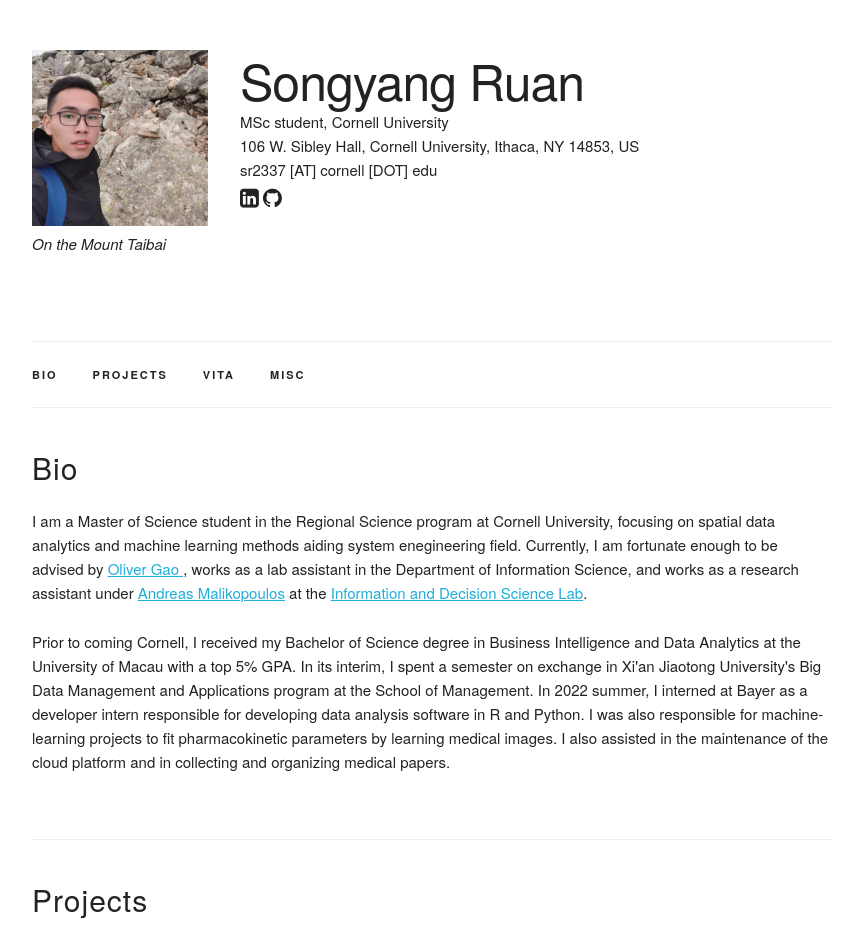
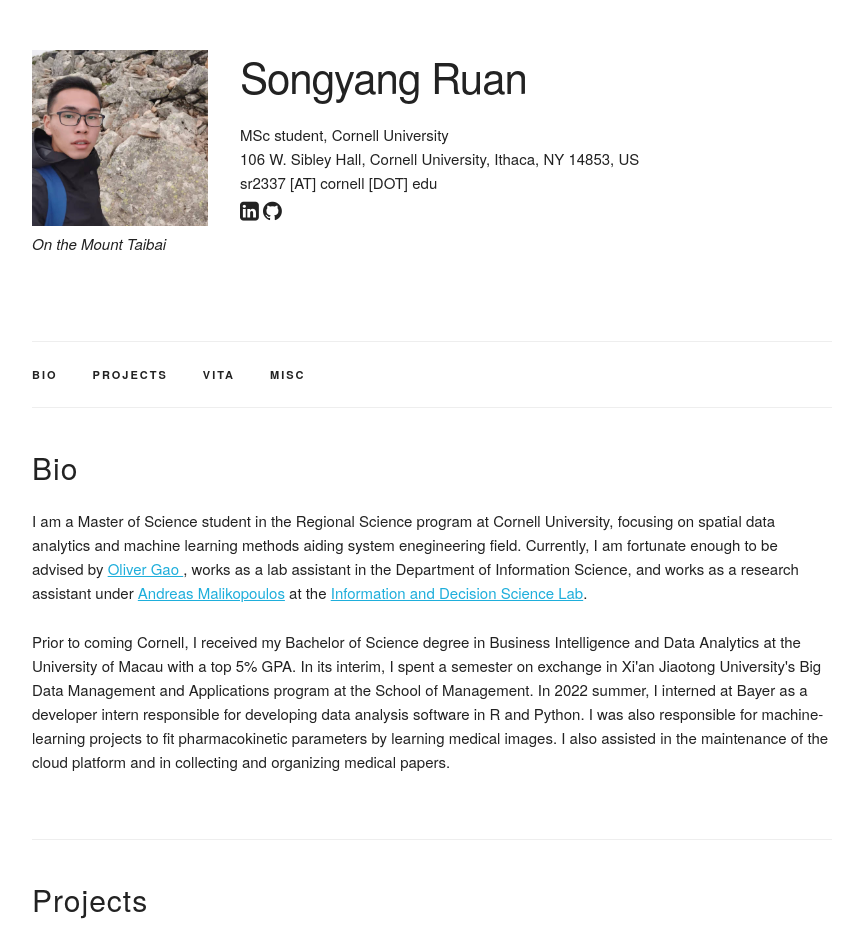
Before and after one commit to Horatioj/Horatioj.github.io, a Jekyll site: the page built from index.html, in a window 1280 px wide. Shown: the top 938 px of the page, without its empty margins (208-1067 px from the left). Built offline with Jekyll 4.4.1, drawn with Linux system fonts in a browser that asks for light colours; grey boxes are pictures that could not be loaded.

```diff
--- a/_layouts/default.html
+++ b/_layouts/default.html
@@ -73,7 +73,7 @@
           <p><i>On the Mount Taibai</i></p>
         </div>
         <div class="nine columns main-description">
-            <h1>{{ site.data.main_info.name }}</h1>
+            <h2>{{ site.data.main_info.name }}</h2>
             <!-- <p>{{ site.data.main_info.cname }}</p> -->
             <p>{{ site.data.main_info.title }}</p>
             <p>{{ site.data.main_info.address }}</p>
--- a/index.html
+++ b/index.html
@@ -31,7 +31,7 @@
     <div class="tab-pane active" id="projects-selected">
       {% assign selected_projects = site.data.projects.projects | where: "selected", "y" %}
       {% for project in selected_projects %}
-        {% assign index_modulo = forloop.index0 | modulo:3 %}
+        {% assign index_modulo = forloop.index0 | modulo:1 %}
         {% if index_modulo == 0 %}
           <div class="row">
         {% endif %}
@@ -53,7 +53,7 @@
             </div>
           </div>
 
-        {% if index_modulo == 2 %}
+        {% if index_modulo == 1 %}
           </div>
         {% endif %}
       {% endfor %}
@@ -123,7 +123,7 @@
 <div class="docs-section" id="misc">
   <h4>MISC</h4>
   <p>
-    <img src="assets/profile-pics/shaoxi.jpg" alt="Shaoxi" style="float:right;width:100px">
+    <a href="https://www.dpm.org.cn/collection/handwriting/228246.html"><img src="assets/profile-pics/shaoxi.jpg" alt="Shaoxi" style="float:right;width:150px"></a>
     I have practiced Chinese caligraphy for more than a decade, many years on Mi Fu's work.
     Additionally, I have vast interests in soccer, tennis, hiking, cooking, video games, etc. I believe we can share lots of passions.
   </p>
```
